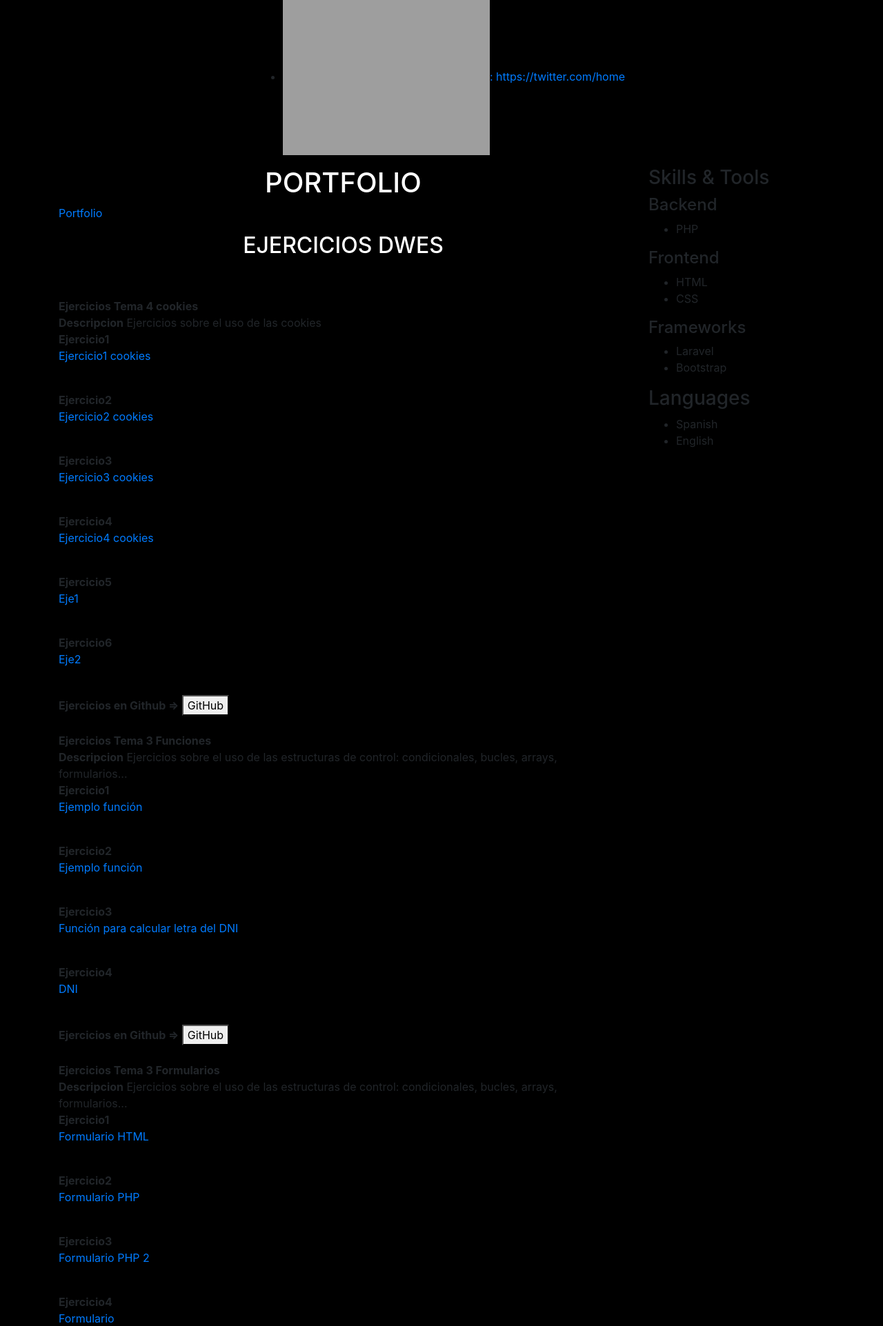
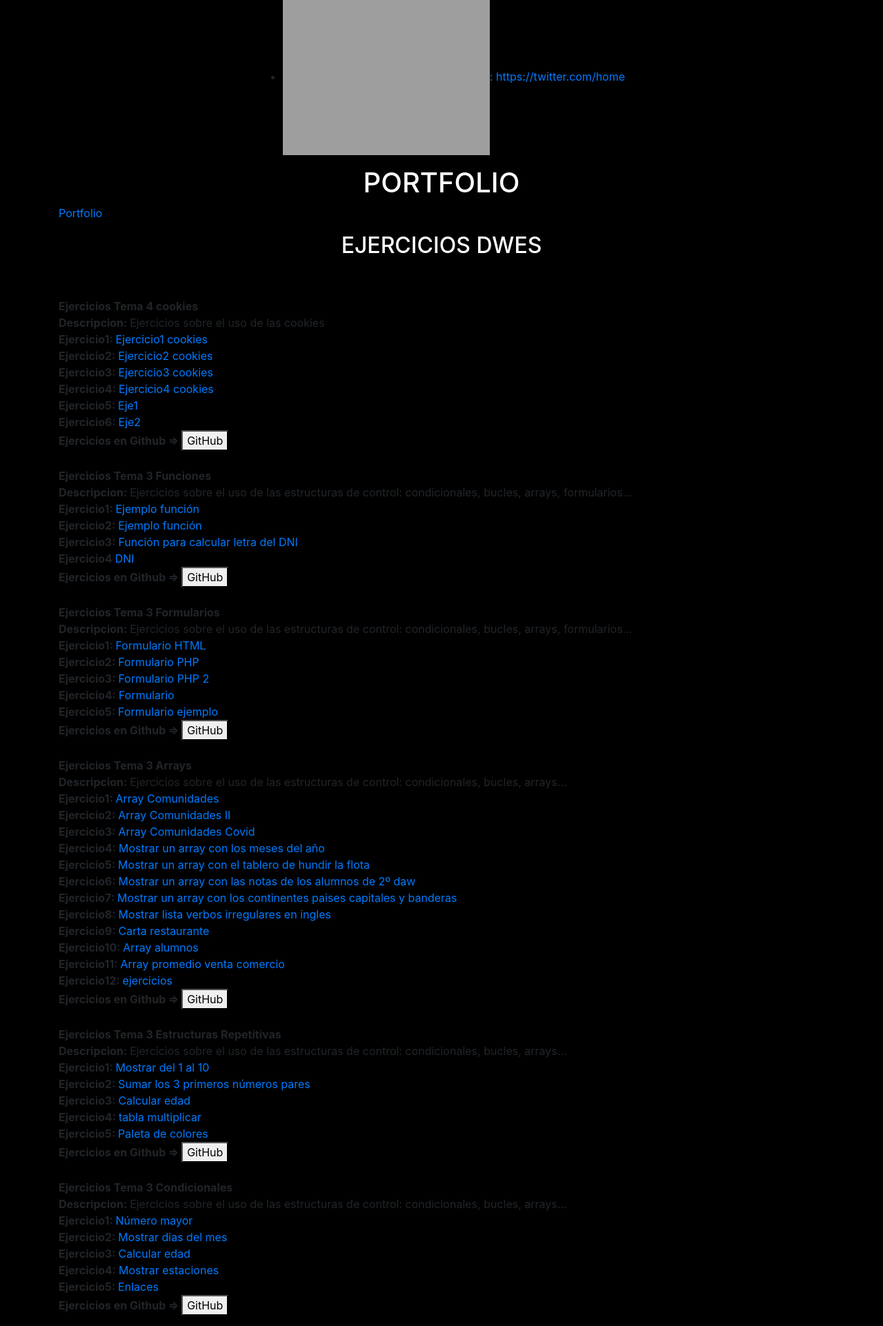
Before and after one commit to jlalvarezfernandez/DWES19-20, a PHP site: page / in a window 1280 px wide. Shown: the part 873-2796 px from the top of the page at 69% size. Run offline with PHP 8.4, Linux system fonts and the light colour scheme; grey boxes are pictures that could not be loaded.

Commit message:
resubida Index

```diff
--- a/index.php
+++ b/index.php
@@ -7,18 +7,8 @@
  */
 
 
+// definimos las variables con los datos personales
 
-
-
-
-
-/* $ejer1 = "<a href='Tema2/ejercicios/numeroMayor.php' target='_blank'><p>Ejercicio 1: Número mayor</p></a>";
-$aTema2 = array(
-  array("ejercicio1" => $ejer1)
-);
- */
-
-// definimos las variables
 $img = "img/yo.jpg";
 $mail = 'jl.alvarezfernadez@hotmail.com';
 $telefono = "665693979";
@@ -29,6 +19,8 @@ $imgTwi = "img/imgtwi.png";
 $imgEmail = "img/imgEmail.png";
 $imgTelf = "img/imgTelf.png";
 
+
+// variables para la imagen que cambia segun la estación del año
 $dia = date("j");
 $mes = date("n");
 
@@ -39,152 +31,154 @@ $otonio = "img/otoño.jpg";
 
 // variables enlaces ejercicios tema 2
 
-$ejer1 = "<a href='Tema1/ejercicios/presentacion.php' target='_blank'><p>Presentación</p></a>";
-$ejer2 = "<a href='Tema1/ejercicios/calculoAreaCirculo.php' target='_blank'><p>Calculo del área de un circulo</p></a>";
-$ejer3 = "<a href='Tema1/ejercicios/sumaNumeros.php' target='_blank'><p>suma dos números</p></a>";
-$ejer4 = "<a href='Tema1/ejercicios/cargarVariables.php' target='_blank'><p>Operaciones con variables</p></a>";
-$ejer5 = "<a href='Tema1/ejercicios/mostrarInformacion.php' target='_blank'><p>Operaciones con variables II</p></a>";
-$ejer6 = "<a href='Tema1/ejercicios/contenidoVariable.php' target='_blank'><p>Contenido con variables</p></a>";
-$ejer7 = "<a href='Tema1/ejercicios/contenidoVariablesII.php' target='_blank'><p>Contenido con variables II</p></a>";
-$enlaceTema1Git = "<a href='Tema1/ejercicios/contenidoVariablesII.php' target='_blank'><p>GitHub</p></a>";
+$ejer1 = "<a href='Tema1/ejercicios/presentacion.php' target='_blank'>Presentación</a>";
+$ejer2 = "<a href='Tema1/ejercicios/calculoAreaCirculo.php' target='_blank'>Calculo del área de un circulo</a>";
+$ejer3 = "<a href='Tema1/ejercicios/sumaNumeros.php' target='_blank'>suma dos números</a>";
+$ejer4 = "<a href='Tema1/ejercicios/cargarVariables.php' target='_blank'>Operaciones con variables</a>";
+$ejer5 = "<a href='Tema1/ejercicios/mostrarInformacion.php' target='_blank'>Operaciones con variables II</a>";
+$ejer6 = "<a href='Tema1/ejercicios/contenidoVariable.php' target='_blank'>Contenido con variables</a>";
+$ejer7 = "<a href='Tema1/ejercicios/contenidoVariablesII.php' target='_blank'>Contenido con variables II</a>";
+$enlaceTema1Git = "<a href='Tema1/ejercicios/contenidoVariablesII.php' target='_blank'>GitHub</a>";
 
 // variables enlaces ejercicios tema 3 condicionales
 
-$ejer1C = "<a href='Tema2/ejercicios/numeroMayor.php' target='_blank'><p>Número mayor</p></a>";
-$ejer2C = "<a href='Tema2/ejercicios/diasMes.php' target='_blank'><p>Mostrar dias del mes</p></a>";
-$ejer3C = "<a href='Tema2/ejercicios/calcularEdad.php' target='_blank'><p>Calcular edad</p></a>";
-$ejer4C = "<a href='Tema2/ejercicios/estaciones.php' target='_blank'><p>Mostrar estaciones</p></a>";
-$ejer5C = "<a href='Tema2/ejercicios/enlaces.php' target='_blank'><p>Enlaces</p></a>";
+$ejer1C = "<a href='Tema2/ejercicios/numeroMayor.php' target='_blank'>Número mayor</a>";
+$ejer2C = "<a href='Tema2/ejercicios/diasMes.php' target='_blank'>Mostrar dias del mes</a>";
+$ejer3C = "<a href='Tema2/ejercicios/calcularEdad.php' target='_blank'>Calcular edad</a>";
+$ejer4C = "<a href='Tema2/ejercicios/estaciones.php' target='_blank'>Mostrar estaciones</a>";
+$ejer5C = "<a href='Tema2/ejercicios/enlaces.php' target='_blank'>Enlaces</a>";
 
 //variables enlaces ejercicios tema 3 bucles
 
-$ejer1B = "<a href='Tema2/ejercicios/mostrar1-10.php' target='_blank'><p>Mostrar del 1 al 10</p></a>";
-$ejer2B = "<a href='Tema2/ejercicios/sumarNumerosPares.php' target='_blank'><p>Sumar los 3 primeros números pares</p></a>";
-$ejer3B = "<a href='Tema2/ejercicios/calcularEdad.php' target='_blank'><p>Calcular edad</p></a>";
-$ejer4B = "<a href='Tema2/ejercicios/tablaMultiplicar.php' target='_blank'><p>tabla multiplicar</p></a>";
-$ejer5B = "<a href='Tema2/ejercicios/paleta.php' target='_blank'><p>Paleta de colores</p></a>";
-$ejer6B = "<a href='Tema2/ejercicios/calendario.php' target='_blank'><p>Calendario</p></a>";
+$ejer1B = "<a href='Tema2/ejercicios/mostrar1-10.php' target='_blank'>Mostrar del 1 al 10</a>";
+$ejer2B = "<a href='Tema2/ejercicios/sumarNumerosPares.php' target='_blank'>Sumar los 3 primeros números pares</a>";
+$ejer3B = "<a href='Tema2/ejercicios/calcularEdad.php' target='_blank'>Calcular edad</a>";
+$ejer4B = "<a href='Tema2/ejercicios/tablaMultiplicar.php' target='_blank'>tabla multiplicar</a>";
+$ejer5B = "<a href='Tema2/ejercicios/paleta.php' target='_blank'>Paleta de colores</a>";
+$ejer6B = "<a href='Tema2/ejercicios/calendario.php' target='_blank'>Calendario</a>";
 
 //variables enlaces ejercicios tema 3 arrays
 
-$ejer1A = "<a href='Tema2/ejercicios/arrayComunidades.php' target='_blank'><p>Array Comunidades</p></a>";
-$ejer2A = "<a href='Tema2/ejercicios/arrayComunidadesII.php' target='_blank'><p>Array Comunidades II</p></a>";
-$ejer3A = "<a href='Tema2/ejercicios/arrayComunidadesCovid.php' target='_blank'><p>Array Comunidades Covid</p></a>";
-$ejer4A = "<a href='Tema2/ejercicios/arrayMeses.php' target='_blank'><p>Mostrar un array con los meses del año</p></a>";
-$ejer5A = "<a href='Tema2/ejercicios/arrayTableroBarcos.php' target='_blank'><p>Mostrar un array con el tablero de hundir la flota</p></a>";
-$ejer6A = "<a href='Tema2/ejercicios/arrayNotas.php' target='_blank'><p>Mostrar un array con las notas de los alumnos de 2º daw</p></a>";
-$ejer7A = "<a href='Tema2/ejercicios/arrayMundo.php' target='_blank'><p>Mostrar un array con los continentes paises capitales y banderas</p></a>";
-$ejer8A = "<a href='Tema2/ejercicios/verbosIngles.php' target='_blank'><p>Mostrar lista verbos irregulares en ingles</p></a>";
-$ejer9A = "<a href='Tema2/ejercicios/arrayRestaurante.php' target='_blank'><p>Carta restaurante</p></a>";
-$ejer10A = "<a href='Tema2/ejercicios/arrayAlumnosClase.php' target='_blank'><p>Array alumnos</p></a>";
-$ejer11A = "<a href='Tema2/ejercicios/arrayVentaComercio.php' target='_blank'><p>Array promedio venta comercio</p></a>";
-$ejer12A = "<a href='Tema2/ejercicios/arrayEjercicios.php' target='_blank'><p>ejercicios</p></a>";
+$ejer1A = "<a href='Tema2/ejercicios/arrayComunidades.php' target='_blank'>Array Comunidades</a>";
+$ejer2A = "<a href='Tema2/ejercicios/arrayComunidadesII.php' target='_blank'>Array Comunidades II</a>";
+$ejer3A = "<a href='Tema2/ejercicios/arrayComunidadesCovid.php' target='_blank'>Array Comunidades Covid</a>";
+$ejer4A = "<a href='Tema2/ejercicios/arrayMeses.php' target='_blank'>Mostrar un array con los meses del año</a>";
+$ejer5A = "<a href='Tema2/ejercicios/arrayTableroBarcos.php' target='_blank'>Mostrar un array con el tablero de hundir la flota</a>";
+$ejer6A = "<a href='Tema2/ejercicios/arrayNotas.php' target='_blank'>Mostrar un array con las notas de los alumnos de 2º daw</a>";
+$ejer7A = "<a href='Tema2/ejercicios/arrayMundo.php' target='_blank'>Mostrar un array con los continentes paises capitales y banderas</a>";
+$ejer8A = "<a href='Tema2/ejercicios/verbosIngles.php' target='_blank'>Mostrar lista verbos irregulares en ingles</a>";
+$ejer9A = "<a href='Tema2/ejercicios/arrayRestaurante.php' target='_blank'>Carta restaurante</a>";
+$ejer10A = "<a href='Tema2/ejercicios/arrayAlumnosClase.php' target='_blank'>Array alumnos</a>";
+$ejer11A = "<a href='Tema2/ejercicios/arrayVentaComercio.php' target='_blank'>Array promedio venta comercio</a>";
+$ejer12A = "<a href='Tema2/ejercicios/arrayEjercicios.php' target='_blank'>ejercicios</a>";
 
 
 //variables enlaces ejercicios tema 3 formularios
 
-$ejer1F ="<a href='Tema2/ejercicios/formulario.html' target='_blank'><p>Formulario HTML</p></a>";
-$ejer2F ="<a href='Tema2/ejercicios/formulario.php' target='_blank'><p>Formulario PHP</p></a>";
-$ejer3F= "<a href='Tema2/ejercicios/formulario2.php' target='_blank'><p>Formulario PHP 2</p></a>";
-$ejer4F = "<a href='Tema2/ejercicios/cargaformulario.php' target='_blank'><p>Formulario</p></a>";
-$ejer5F = "<a href='Tema2/ejercicios/ejemplo2.php' target='_blank'><p>Formulario ejemplo</p></a>";
+$ejer1F ="<a href='Tema2/ejercicios/formulario.html' target='_blank'>Formulario HTML</a>";
+$ejer2F ="<a href='Tema2/ejercicios/formulario.php' target='_blank'>Formulario PHP</a>";
+$ejer3F= "<a href='Tema2/ejercicios/formulario2.php' target='_blank'>Formulario PHP 2</a>";
+$ejer4F = "<a href='Tema2/ejercicios/cargaformulario.php' target='_blank'>Formulario</a>";
+$ejer5F = "<a href='Tema2/ejercicios/ejemplo2.php' target='_blank'>Formulario ejemplo</a>";
 
 //variables enlaces ejercicios tema 3 funciones
 
-$ejer1Fu = "<a href='Tema2/ejercicios/funcion.php' target='_blank'><p>Ejemplo función</p></a>";
-$ejer2Fu = "<a href='Tema2/ejercicios/funcion2.php' target='_blank'><p>Ejemplo función</p></a>";
-$ejer3Fu = "<a href='Tema2/ejercicios/funcionDNI.php' target='_blank'><p>Función para calcular letra del DNI</p></a>";
-$ejer4Fu = "<a href='Tema2/ejercicios/dni.php' target='_blank'><p>DNI</p></a>";
+$ejer1Fu = "<a href='Tema2/ejercicios/funcion.php' target='_blank'>Ejemplo función</a>";
+$ejer2Fu = "<a href='Tema2/ejercicios/funcion2.php' target='_blank'>Ejemplo función</a>";
+$ejer3Fu = "<a href='Tema2/ejercicios/funcionDNI.php' target='_blank'>Función para calcular letra del DNI</a>";
+$ejer4Fu = "<a href='Tema2/ejercicios/dni.php' target='_blank'>DNI</a>";
 
 //variables enlaces ejercicios tema 4 cookies
 
-$ejer1Ck= "<a href='Tema4/ejercicios/ejercicio1.php' target='_blank'><p>Ejercicio1 cookies</p></a>";
-$ejer2Ck ="<a href='Tema4/ejercicios/ejercicio2.php' target='_blank'><p>Ejercicio2 cookies</p></a>";
-$ejer3Ck = "<a href='Tema4/ejercicios/ejercicio3.php' target='_blank'><p>Ejercicio3 cookies</p></a>";
-$ejer4Ck ="<a href='Tema4/ejercicios/ejercicio4Sesiones.php' target='_blank'><p>Ejercicio4 cookies</p></a>";
-$ejer5Ck ="<a href='Tema4/ejercicios/ejemplo1.php' target='_blank'><p>Eje1</p></a>";
-$ejer6Ck ="<a href='Tema4/ejercicios/ejemplo2.php' target='_blank'><p>Eje2</p></a>";
+$ejer1Ck= "<a href='Tema4/ejercicios/ejercicio1.php' target='_blank'>Ejercicio1 cookies</a>";
+$ejer2Ck ="<a href='Tema4/ejercicios/ejercicio2.php' target='_blank'>Ejercicio2 cookies</a>";
+$ejer3Ck = "<a href='Tema4/ejercicios/ejercicio3.php' target='_blank'>Ejercicio3 cookies</a>";
+$ejer4Ck ="<a href='Tema4/ejercicios/ejercicio4Sesiones.php' target='_blank'>Ejercicio4 cookies</a>";
+$ejer5Ck ="<a href='Tema4/ejercicios/ejemplo1.php' target='_blank'>Eje1</a>";
+$ejer6Ck ="<a href='Tema4/ejercicios/ejemplo2.php' target='_blank'>Eje2</a>";
 
 
 //variables enlaces ejercicios tema 4 sesiones
 
 
 
+//Array que recorre los ejercicios
+
 $aEjercicios = array(
   "Ejercicios Tema 4 cookies" => array(
-    "Descripcion" => "Ejercicios sobre el uso de las cookies",
-    "Ejercicio1" => $ejer1Ck,
-    "Ejercicio2" => $ejer2Ck,
-    "Ejercicio3" => $ejer3Ck,
-    "Ejercicio4" => $ejer4Ck,
-    "Ejercicio5" => $ejer5Ck,
-    "Ejercicio6" => $ejer6Ck,
+    "Descripcion: " => "Ejercicios sobre el uso de las cookies",
+    "Ejercicio1: " => $ejer1Ck,
+    "Ejercicio2: " => $ejer2Ck,
+    "Ejercicio3: " => $ejer3Ck,
+    "Ejercicio4: " => $ejer4Ck,
+    "Ejercicio5: " => $ejer5Ck,
+    "Ejercicio6: " => $ejer6Ck,
     "Ejercicios en Github =>" => "<a href='https://github.com/jlalvarezfernandez?tab=repositories' target='_blank'><button>GitHub</button></a> ",
   ),
   "Ejercicios Tema 3 Funciones" => array(
-    "Descripcion" => "Ejercicios sobre el uso de las estructuras de control: condicionales, bucles, arrays, formularios...",
-    "Ejercicio1" => $ejer1Fu,
-    "Ejercicio2" => $ejer2Fu,
-    "Ejercicio3" => $ejer3Fu,
+    "Descripcion: " => "Ejercicios sobre el uso de las estructuras de control: condicionales, bucles, arrays, formularios...",
+    "Ejercicio1: " => $ejer1Fu,
+    "Ejercicio2: " => $ejer2Fu,
+    "Ejercicio3: " => $ejer3Fu,
     "Ejercicio4" => $ejer4Fu,
     "Ejercicios en Github =>" => "<a href='https://github.com/jlalvarezfernandez?tab=repositories' target='_blank'><button>GitHub</button></a> ",
   ),
   "Ejercicios Tema 3 Formularios" => array(
-    "Descripcion" => "Ejercicios sobre el uso de las estructuras de control: condicionales, bucles, arrays, formularios...",
-    "Ejercicio1" => $ejer1F,
-    "Ejercicio2" => $ejer2F,
-    "Ejercicio3" => $ejer3F,
-    "Ejercicio4" => $ejer4F,
-    "Ejercicio5" => $ejer5F,
+    "Descripcion: " => "Ejercicios sobre el uso de las estructuras de control: condicionales, bucles, arrays, formularios...",
+    "Ejercicio1: " => $ejer1F,
+    "Ejercicio2: " => $ejer2F,
+    "Ejercicio3: " => $ejer3F,
+    "Ejercicio4: " => $ejer4F,
+    "Ejercicio5: " => $ejer5F,
     "Ejercicios en Github =>" => "<a href='https://github.com/jlalvarezfernandez?tab=repositories' target='_blank'><button>GitHub</button></a> ",
   ),
   "Ejercicios Tema 3 Arrays" => array(
-    "Descripcion" => "Ejercicios sobre el uso de las estructuras de control: condicionales, bucles, arrays...",
-    "Ejercicio1" => $ejer1A,
-    "Ejercicio2" => $ejer2A ,
-    "Ejercicio3" => $ejer3A ,
-    "Ejercicio4" => $ejer4A ,
-    "Ejercicio5" => $ejer5A ,
-    "Ejercicio6" => $ejer6A ,
-    "Ejercicio7" => $ejer7A ,
-    "Ejercicio8" => $ejer8A ,
-    "Ejercicio9" => $ejer9A ,
-    "Ejercicio10" => $ejer10A ,
-    "Ejercicio11" => $ejer11A ,
-    "Ejercicio12" => $ejer12A ,
+    "Descripcion: " => "Ejercicios sobre el uso de las estructuras de control: condicionales, bucles, arrays...",
+    "Ejercicio1: " => $ejer1A,
+    "Ejercicio2: " => $ejer2A ,
+    "Ejercicio3: " => $ejer3A ,
+    "Ejercicio4: " => $ejer4A ,
+    "Ejercicio5: " => $ejer5A ,
+    "Ejercicio6: " => $ejer6A ,
+    "Ejercicio7: " => $ejer7A ,
+    "Ejercicio8: " => $ejer8A ,
+    "Ejercicio9: " => $ejer9A ,
+    "Ejercicio10: " => $ejer10A ,
+    "Ejercicio11: " => $ejer11A ,
+    "Ejercicio12: " => $ejer12A ,
     "Ejercicios en Github =>" => "<a href='https://github.com/jlalvarezfernandez?tab=repositories' target='_blank'><button>GitHub</button></a> ",
   ),
   "Ejercicios Tema 3 Estructuras Repetitivas" => array(
-    "Descripcion" => "Ejercicios sobre el uso de las estructuras de control: condicionales, bucles, arrays...",
-    "Ejercicio1" => $ejer1B,
-    "Ejercicio2" => $ejer2B ,
-    "Ejercicio3" => $ejer3B ,
-    "Ejercicio4" => $ejer4B ,
-    "Ejercicio5" => $ejer5B ,
+    "Descripcion: " => "Ejercicios sobre el uso de las estructuras de control: condicionales, bucles, arrays...",
+    "Ejercicio1: " => $ejer1B,
+    "Ejercicio2: " => $ejer2B ,
+    "Ejercicio3: " => $ejer3B ,
+    "Ejercicio4: " => $ejer4B ,
+    "Ejercicio5: " => $ejer5B ,
     "Ejercicios en Github =>" => "<a href='https://github.com/jlalvarezfernandez?tab=repositories' target='_blank'><button>GitHub</button></a> ",
   ),
   "Ejercicios Tema 3 Condicionales" => array(
-    "Descripcion" => "Ejercicios sobre el uso de las estructuras de control: condicionales, bucles, arrays...",
-    "Ejercicio1" => $ejer1C ,
-    "Ejercicio2" => $ejer2C ,
-    "Ejercicio3" => $ejer3C ,
-    "Ejercicio4" => $ejer4C ,
-    "Ejercicio5" => $ejer5C ,
+    "Descripcion: " => "Ejercicios sobre el uso de las estructuras de control: condicionales, bucles, arrays...",
+    "Ejercicio1: " => $ejer1C ,
+    "Ejercicio2: " => $ejer2C ,
+    "Ejercicio3: " => $ejer3C ,
+    "Ejercicio4: " => $ejer4C ,
+    "Ejercicio5: " => $ejer5C ,
     "Ejercicios en Github =>" => "<a href='https://github.com/jlalvarezfernandez?tab=repositories' target='_blank'><button>GitHub</button></a> ",
   ),
   "Ejercicios Tema 2 " => array(
-    "Descripcion" => "Ejercicios básicos sobre estructura y sintaxis del lenguaje de programación PHP",
-    "Ejercicio1" => $ejer1,
-    "Ejercicio2" => $ejer2,
-    "Ejercicio3" => $ejer3,
-    "Ejercicio4" => $ejer4,
-    "Ejercicio5" => $ejer5,
-    "Ejercicio6" => $ejer6,
-    "Ejercicio7" => $ejer7,
+    "Descripcion: " => "Ejercicios básicos sobre estructura y sintaxis del lenguaje de programación PHP",
+    "Ejercicio1: " => $ejer1,
+    "Ejercicio2: " => $ejer2,
+    "Ejercicio3: " => $ejer3,
+    "Ejercicio4: " => $ejer4,
+    "Ejercicio5: " => $ejer5,
+    "Ejercicio6: " => $ejer6,
+    "Ejercicio7: " => $ejer7,
     "Ejercicios en Github =>" => "<a href='https://github.com/jlalvarezfernandez/DWES19-20/tree/master/TEMA1/ejercicios' target='_blank'><button>GitHub</button></a> ",
-  ),
 
-);
+
+));
 
 
 
@@ -203,7 +197,7 @@ $aEjercicios = array(
   <link rel="stylesheet" href="https://stackpath.bootstrapcdn.com/bootstrap/4.1.2/css/bootstrap.min.css" integrity="sha384-Smlep5jCw/wG7hdkwQ/Z5nLIefveQRIY9nfy6xoR1uRYBtpZgI6339F5dgvm/e9B" crossorigin="anonymous">
   <link rel="stylesheet" href="css/style.css">
 
-  <title>Resume</title>
+  <title>Ejercicios DWES curso 19-20</title>
 </head>
 
 <body>
@@ -252,7 +246,6 @@ $aEjercicios = array(
           <p>Portfolio</p>
         </a>
 
-
         <?php
         echo "<h2> EJERCICIOS DWES </h2>";
         echo"<br>";
@@ -262,14 +255,14 @@ $aEjercicios = array(
 
           foreach ($temas as $titulo => $concepto) {
 
-            echo "<b>" . $titulo . "</b> " . $concepto."<br>";
+            echo "<b>" . $titulo . " </b> " . $concepto."<br>";
 
           }
         }
 
         ?>
 
-         <div>
+        <!--  <div>
           <h3 class="border-bottom-gray">Projects</h3>
           <div class="project">
             <h5>Project X</h5>
@@ -325,7 +318,7 @@ $aEjercicios = array(
           <li>English</li>
         </ul>
       </div>
-    </div>
+    </div> -->
     <div id="resume-footer" class="row">
       <div class="col">
         &copy; José Luis Álvarez Fernández
```
